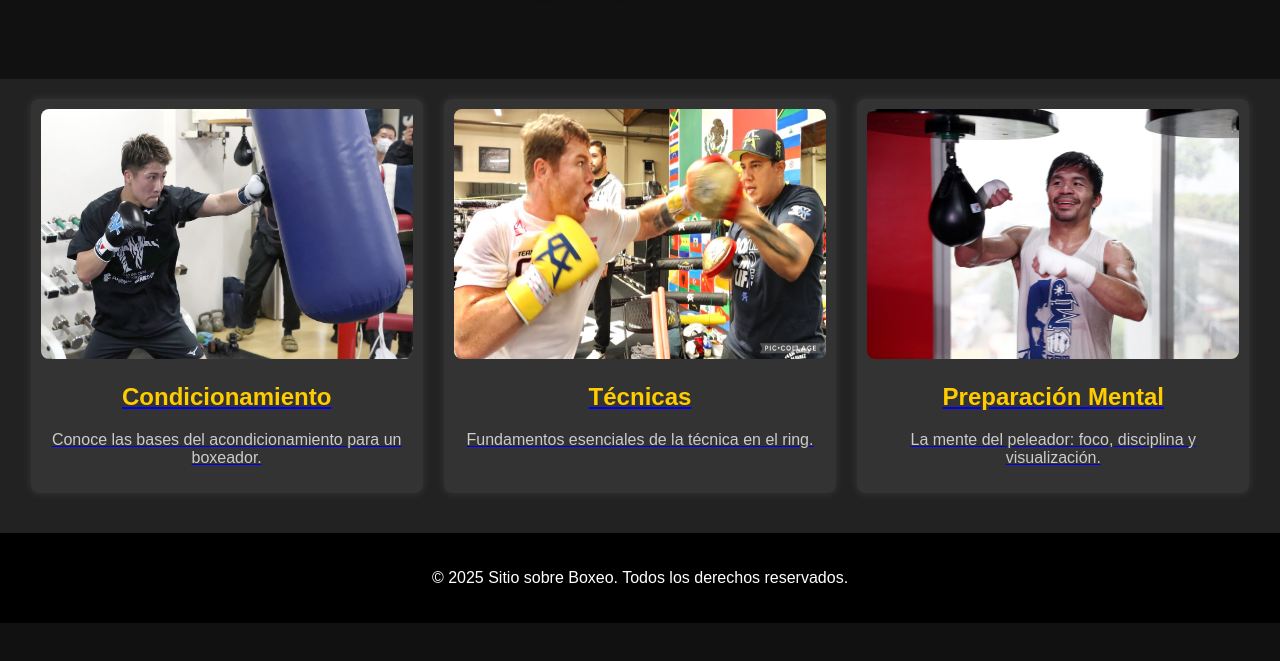
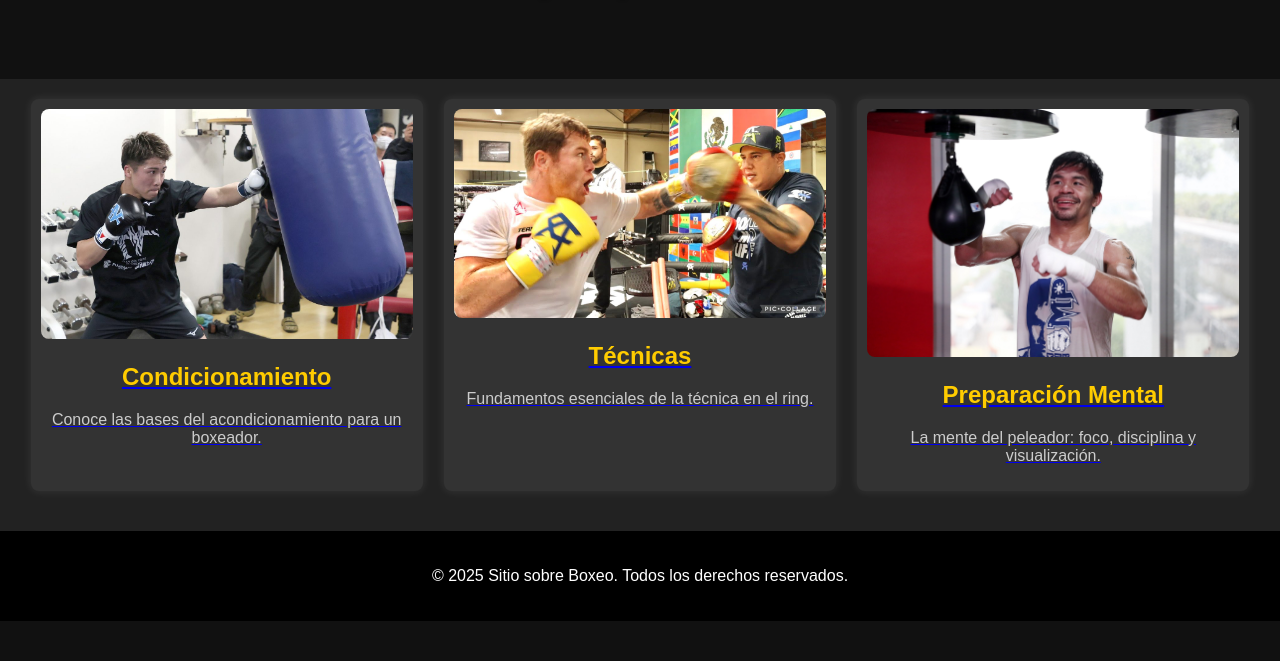
Before and after one commit to GabrielQuintanilla94/DAW_UDB_Gabriel, a plain HTML site: page Ruta de Aprendizaje 1/index.html in a window 1280 px wide. Shown: the part 121-782 px from the top of the page. Drawn offline with Linux system fonts and the light colour scheme.

Commit message:
Revert "ajuste de imagen"

```diff
--- a/Ruta de Aprendizaje 1/estilos.css
+++ b/Ruta de Aprendizaje 1/estilos.css
@@ -35,9 +35,8 @@ header {
 }
 
 .articulos article img {
-   width: 100%;
-  height: 250px;
-  object-fit: fill;
+  width: 100%;
+  height: auto;
   border-radius: 8px;
 }
 
```
